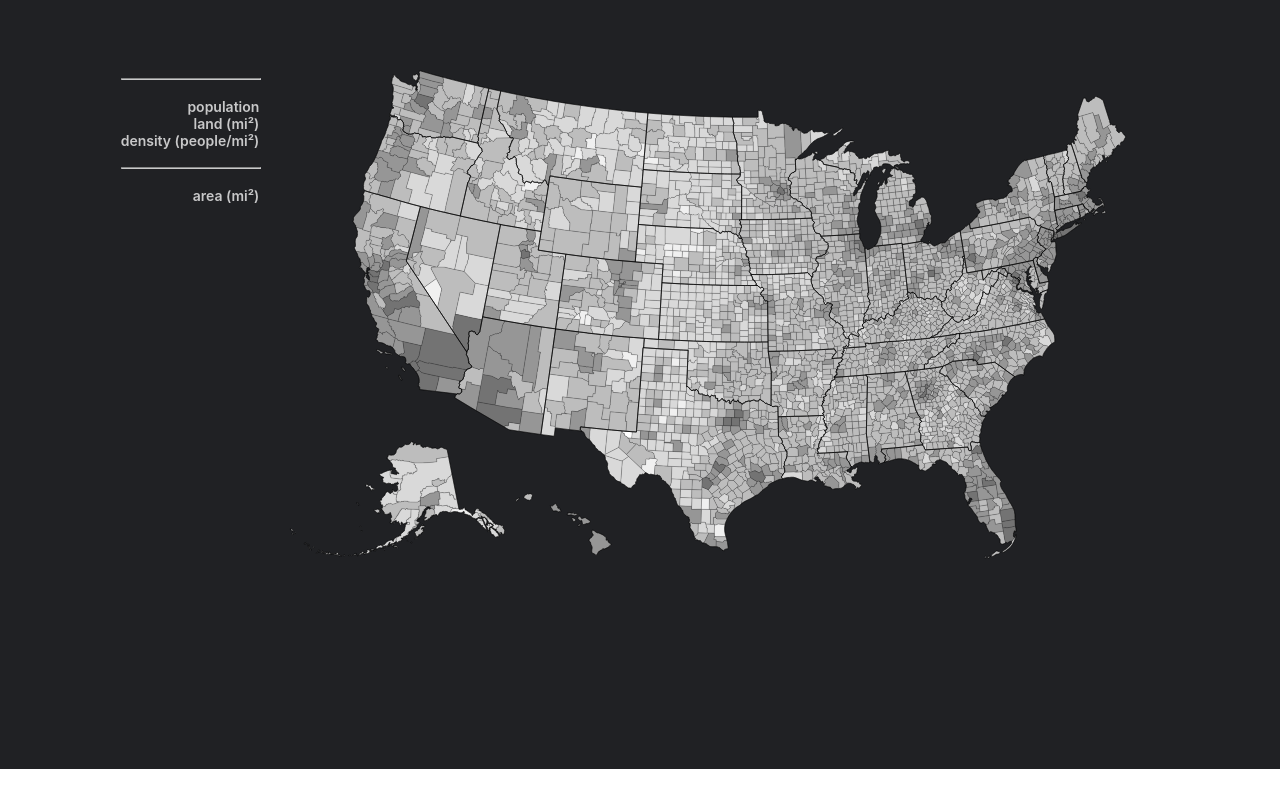
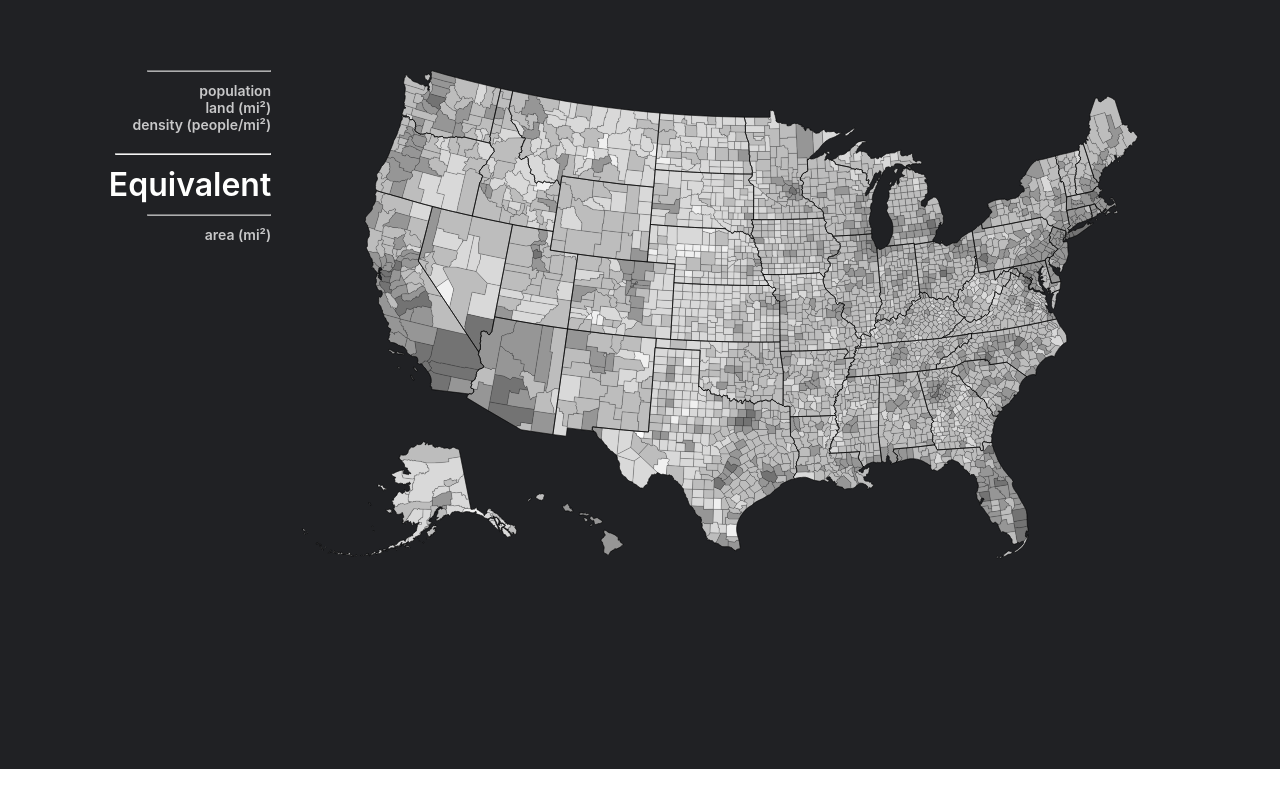
Before and after one commit to bernardkung/popmap, a React (Create React App) app: page / in a window 1280 px wide. Built offline with nearby package versions, Linux system fonts and the light colour scheme.

Commit message:
restyling datacard

```diff
--- a/src/App.css
+++ b/src/App.css
@@ -68,9 +68,16 @@
   font-weight: 600;
 }
 
-.datacard > hr {
-  width:100%;
-  border-color: #f5f5f5cb;
+.datacard > .mainhr {
+  width: 95%;
+  margin: 20px 0 10px 0;
+  border-color: #f5f5f5;
+}
+
+.datacard > .subhr {
+  width: 75%;
+  margin: 10px 0 10px 0;
+  border-color: #f5f5f5a9;
 }
 
 .datacard > .dataslot {
--- a/src/components/Datacard.js
+++ b/src/components/Datacard.js
@@ -88,7 +88,7 @@ const Datacard = ({ activeCounty, neighborhood, countydata }) => {
 
       {/* <span className="geoid">({ data.GEOID })</span> */}
 
-      <hr />
+      <hr className="subhr" />
 
 
       <Dataslot
@@ -106,8 +106,10 @@ const Datacard = ({ activeCounty, neighborhood, countydata }) => {
         value={ prettify(activeData.density, 1) }
         label="density (people/mi²)"
       />
-      <hr />
+      <hr className="mainhr" />
 
+      <span className="countyName">Equivalent</span>
+      <hr className="subhr"/>
       <Dataslot
         id="neighborhoodArea"
         value={ prettify(neighborData.nATotal) }
```
